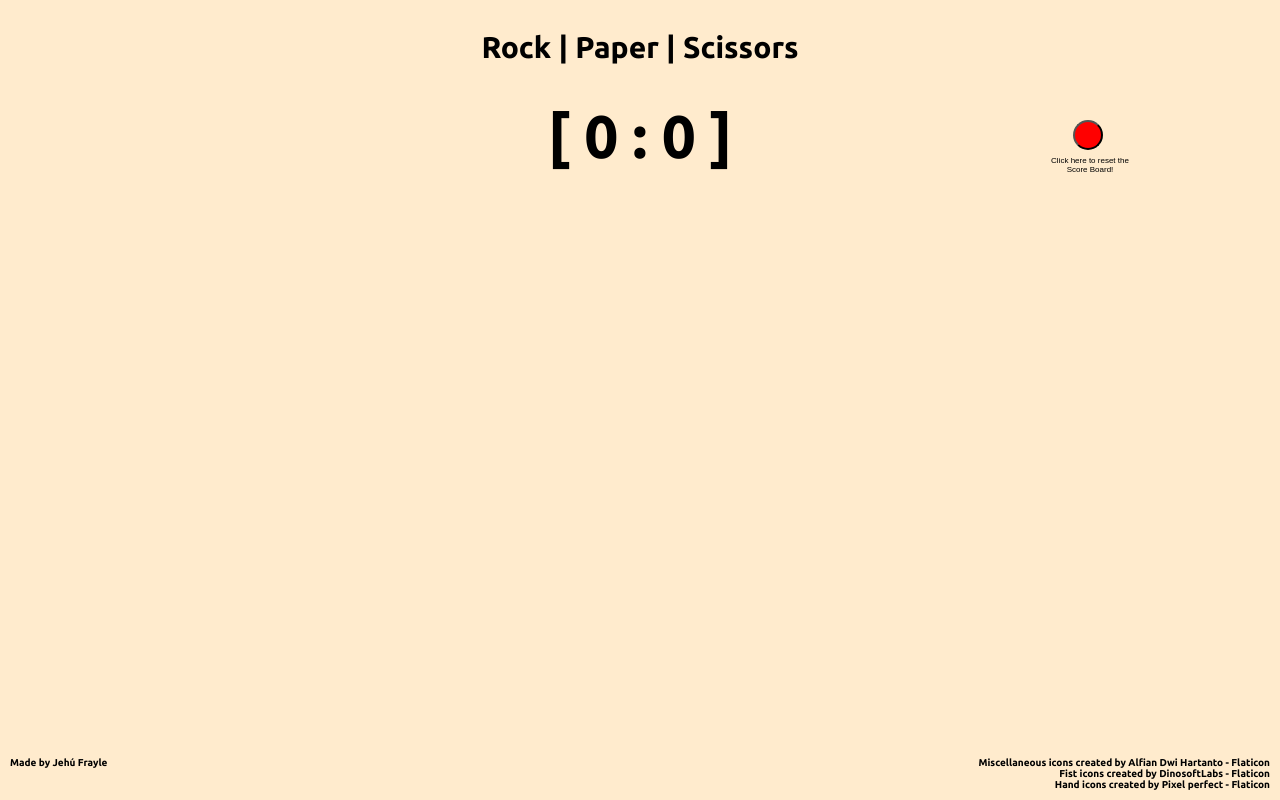
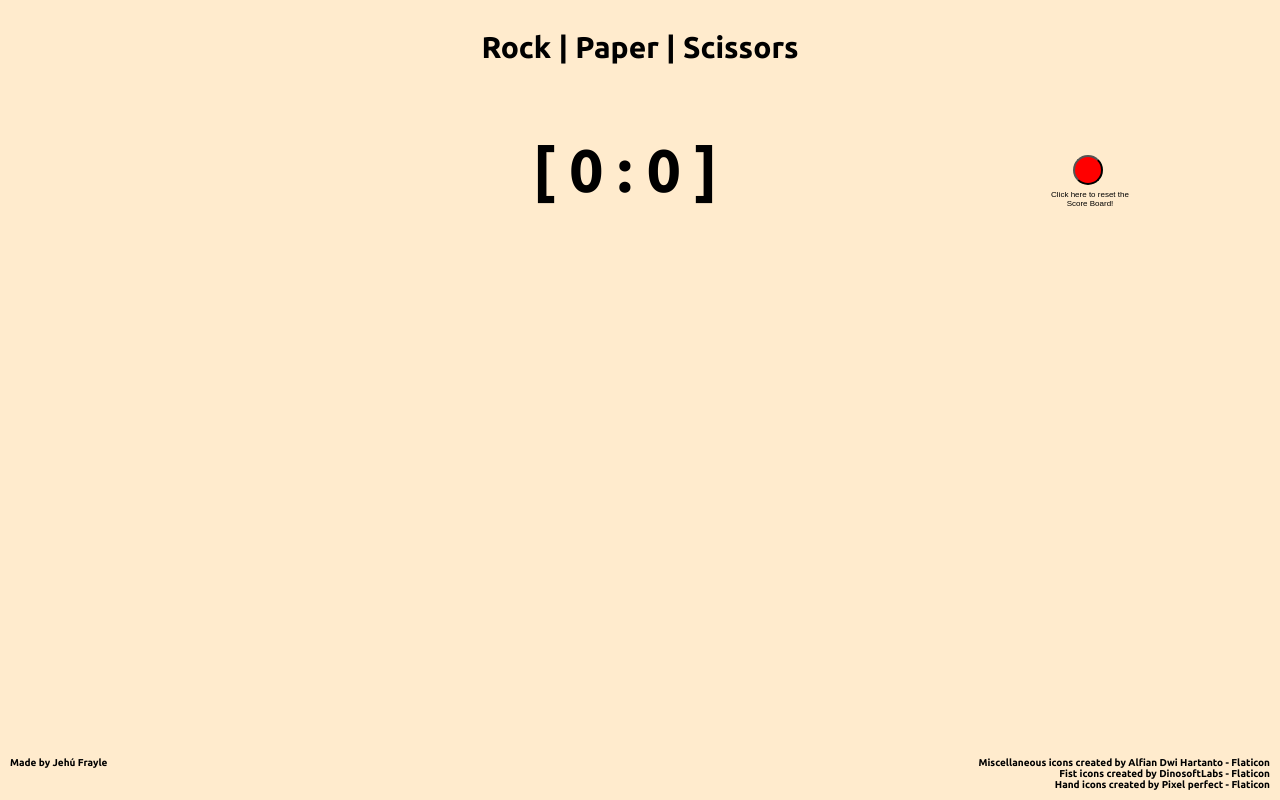
Before and after one commit to JehuFrayle/rock-paper-scissors, a website: page src/piedra.html in a window 1280 px wide. Drawn offline with Linux system fonts and the light colour scheme.

```diff
--- a/src/papel.css
+++ b/src/papel.css
@@ -28,12 +28,11 @@
     justify-content: center;
 }
 #score {
-    position: absolute;
-    width: 20rem;
-    left: calc(50% - 10rem);
+    width: auto;
     font-size: 6rem;
     text-align: center;
     margin-right: 3rem;
+    justify-self: center;
 }
 #reset {
     position: absolute;
```
Also changed, not shown: package.json (added, +24 -0 lines), 2 other files.
